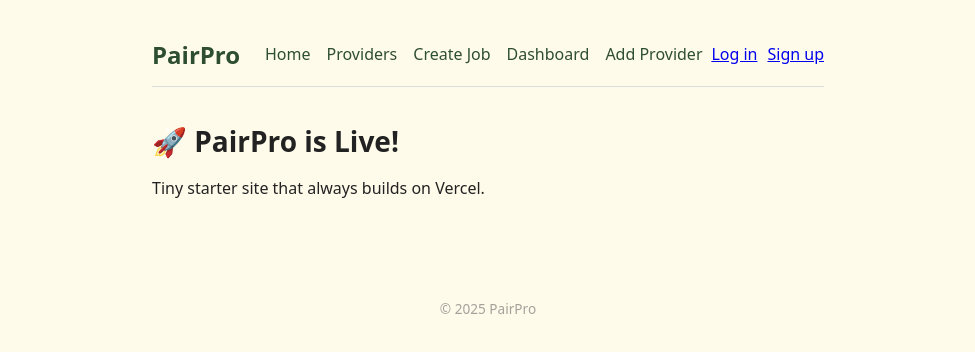
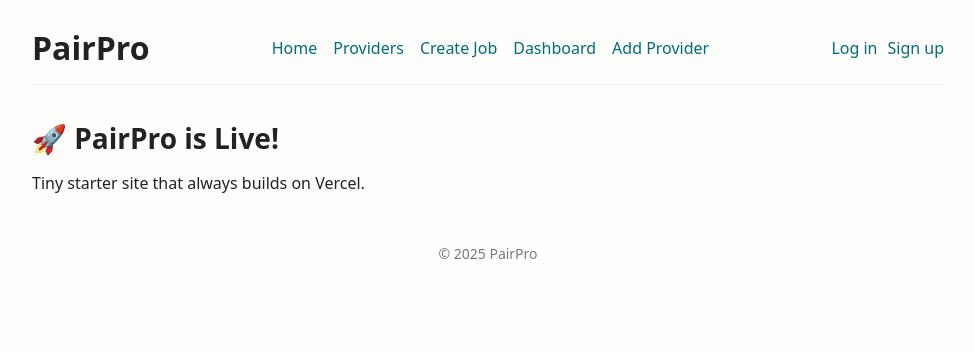
Before and after one commit to ProPairApp/pairpro-frontend, a Next.js app: page / in a window 1280 px wide. Shown: the top 352 px of the page, without its empty margins (152-1127 px from the left). Built offline with nearby package versions, Linux system fonts and the light colour scheme.

Commit message:
Update globals.css

```diff
--- a/app/globals.css
+++ b/app/globals.css
@@ -1,104 +1,63 @@
 /* app/globals.css */
 
-/* ===== CSS RESET ===== */
+/* Reset & base */
 * {
+  box-sizing: border-box;
   margin: 0;
   padding: 0;
-  box-sizing: border-box;
 }
 
 html, body {
-  height: 100%;
+  font-family: system-ui, -apple-system, BlinkMacSystemFont, "Segoe UI", Roboto, sans-serif;
+  background-color: #fdfdfb;
+  color: #222;
+  line-height: 1.5;
+  min-height: 100%;
 }
 
-/* ===== GLOBAL COLORS ===== */
-:root {
-  --max-width: 720px;
-  --padding: 24px;
-  --font-stack: system-ui, sans-serif;
-  --bg-color: #fffbea;      /* soft cream background */
-  --text-color: #222;
-  --primary-color: #2e4e32; /* dark green */
-  --accent-color: #f5a623;  /* warm orange */
+/* Layout spacing */
+body {
+  max-width: 960px;
+  margin: 0 auto;
+  padding: 24px;
 }
 
-/* ===== BODY ===== */
-body {
-  max-width: var(--max-width);
-  margin: 0 auto;
-  padding: var(--padding);
-  font-family: var(--font-stack);
-  background: var(--bg-color);
-  color: var(--text-color);
-  line-height: 1.6;
+/* Links */
+a {
+  color: #006d77;
+  text-decoration: none;
+  font-weight: 500;
 }
 
-/* ===== HEADER ===== */
+a:hover {
+  text-decoration: underline;
+}
+
+/* Header */
 header {
   display: flex;
   justify-content: space-between;
   align-items: center;
-  padding: 12px 0;
-  border-bottom: 1px solid #ddd;
+  margin-bottom: 32px;
+  padding-bottom: 12px;
+  border-bottom: 1px solid #eee;
 }
 
-header h1 {
-  font-size: 1.5rem;
-  color: var(--primary-color);
+header strong {
+  font-size: 20px;
+  color: #264653;
 }
 
-nav a {
-  margin-left: 16px;
-  text-decoration: none;
-  font-weight: 500;
-  color: var(--primary-color);
+header nav {
+  display: flex;
+  gap: 16px;
+  flex-wrap: wrap;
 }
 
-nav a:hover {
-  color: var(--accent-color);
+/* Footer */
+footer {
+  margin-top: 48px;
+  text-align: center;
+  font-size: 14px;
+  opacity: 0.6;
 }
-
-/* ===== MAIN CONTENT ===== */
-main {
-  padding: 16px 0;
-}
-
-/* ===== BUTTONS ===== */
-button {
-  padding: 10px 14px;
-  border-radius: 8px;
-  border: none;
-  font-size: 1rem;
-  font-weight: 500;
-  background: var(--primary-color);
-  color: white;
-  cursor: pointer;
-  transition: background 0.2s ease;
-}
-
-button:hover {
-  background: var(--accent-color);
-}
-
-/* ===== CARDS (optional, for services like Cleaning/Plumbing) ===== */
-.card {
-  background: white;
-  border-radius: 12px;
-  padding: 16px;
-  text-align: center;
-  box-shadow: 0 2px 6px rgba(0,0,0,0.05);
-  transition: transform 0.2s ease;
-}
-
-.card:hover {
-  transform: translateY(-3px);
-}
-
-/* ===== FOOTER (optional for later) ===== */
-footer {
-  margin-top: 32px;
-  padding: 16px 0;
-  text-align: center;
-  font-size: 0.85rem;
-  color: #666;
-}
```
